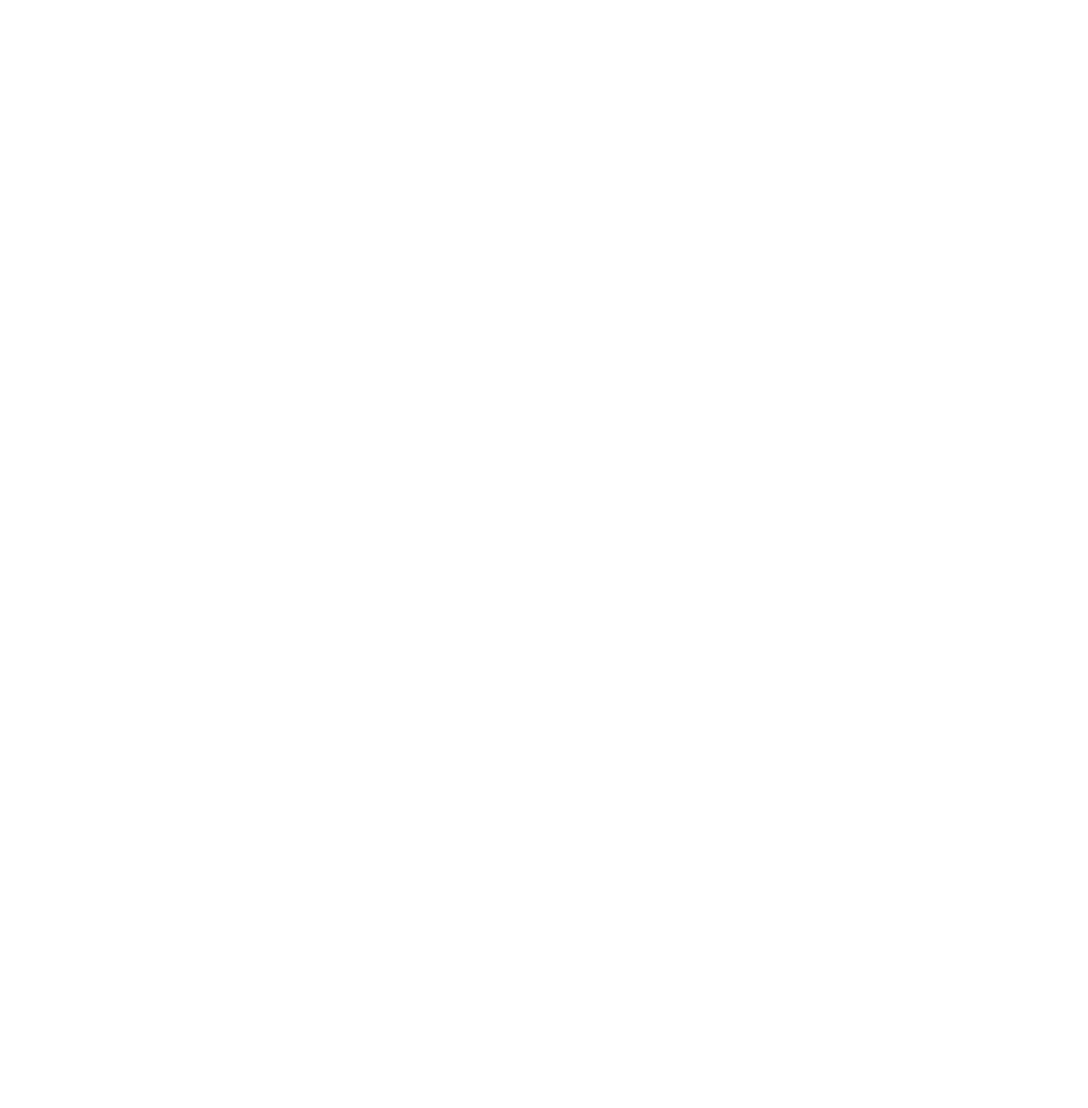
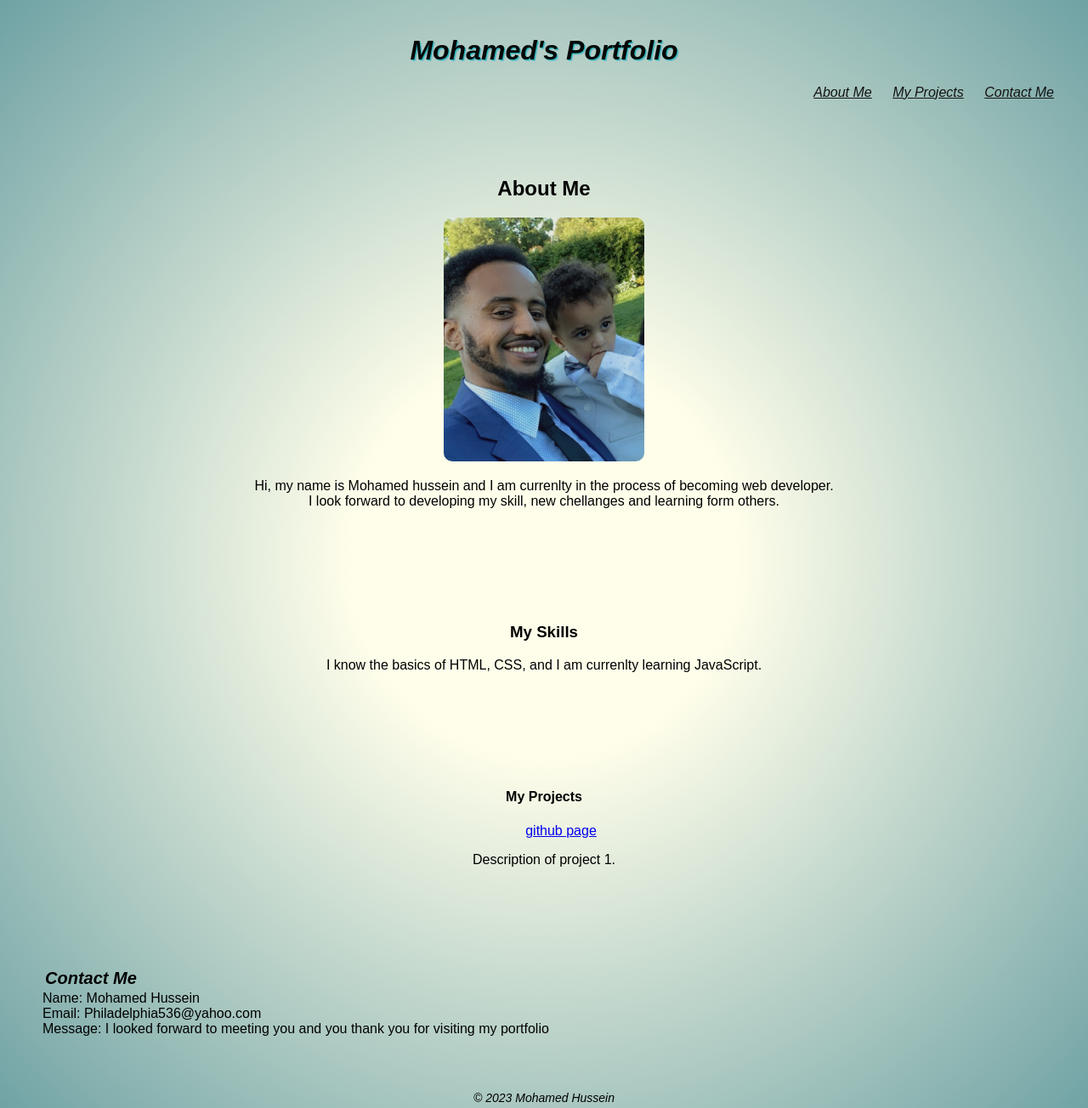
Before and after one commit to phill-star/Mohameds-portfolio, a plain HTML site: page index.html in a window 1280 px wide. Shown: the top 1304 px of the page at 85% size. Before the commit the page ends 800 px from the top, so only its background shows below. Drawn offline with Linux system fonts and the light colour scheme.

Commit message:
index.html

```diff
--- /dev/null
+++ b/assets/css/style.css
@@ -0,0 +1,87 @@
+
+  body {
+    background: radial-gradient(
+      ellipse at center,
+      #fffeea 0%,
+      #fffeea 25%,
+      #6fa2a4 100%
+    );
+    font-family: Arial, sans-serif;
+	margin: 0;
+  }
+
+  header {
+    font-weight: 100;
+    font-style: italic;
+	color: rgb(7, 7, 7);
+	padding: 20px;
+  }
+
+  nav ul {
+    text-align:right;
+	list-style: none;
+	margin: 0;
+	padding: 0;
+  }
+
+  nav li {
+	display: inline-block;
+	margin-right: 20px;
+  }
+
+  li {
+    list-style-type:none;
+    text-align:center;
+
+  }
+  nav a {
+	color: rgb(20, 19, 19);
+	text-decoration:underline;
+    font-style: italic;
+
+  }
+
+  section {
+	padding: 50px;
+  }
+
+  h1, h2, h3, h4 {
+	text-align: center;
+  }
+
+  h1 {
+    text-shadow: 1px 1px 0 rgb(35, 182, 182),
+       2px 2px 0 rgb(129, 189, 201);
+ }
+
+   h5 {
+    margin: 3px;
+    font-size: 20px;
+    font-style: italic;
+  }
+
+  p {
+    text-align: center;
+
+  }
+
+  img {
+    border-radius: 10px;
+	display: block;
+	margin: 0 auto 20px;
+	max-width: 20%;
+  }
+
+
+  form label, form textarea {
+    font-style: italic;
+    font-size: 20px;
+	margin-bottom: 10px;
+  }
+
+  footer {
+    text-align: center;
+    font-style: italic;
+    font-size: 14px;
+	color:black;
+}
--- a/index.html
+++ b/index.html
@@ -1,12 +1,56 @@
 <!DOCTYPE html>
-<html lang="en">
-<head>
-    <meta charset="UTF-8">
-    <meta http-equiv="X-UA-Compatible" content="IE=edge">
-    <meta name="viewport" content="width=device-width, initial-scale=1.0">
-    <title>Document</title>
+<html>
+  <head>
+    <title>Moahmed Hussein portfolio</title>
+    <link rel="stylesheet" href="./assets/css/style.css">
+
 </head>
-<body>
+  <body>
+    <header>
+      <h1> Mohamed's Portfolio</h1>
+      <nav>
+        <ul>
+          <li><a href="#about">About Me</a></li>
+          <li><a href="#projects">My Projects</a></li>
+          <li><a href="#contact">Contact Me</a></li>
+        </ul>
+      </nav>
+    </header>
 
-</body>
+    <section id="about">
+      <h2>About Me</h2>
+      <img src="./assets/images/IMG_1215.jpg" alt="My Photo">
+      <p>Hi, my name is Mohamed hussein and I am currenlty in the process of becoming web developer. <br>
+        I look forward to developing my skill, new chellanges and learning form others.
+      </p>
+    </section>
+
+    <Section id="skills">
+        <h3> My Skills</h3>
+        <p>I know the basics of HTML, CSS, and I am currenlty learning JavaScript.</p>
+   </Section>
+
+    <section id="projects">
+      <h4>My Projects</h4>
+      <ul>
+        <li>
+        <a href="https://github.com/phill-star/Challenge-2">github page</a>
+        </li>
+      </ul>
+      <p>Description of project 1.</p>
+    </section>
+
+    <section id="contact">
+    <h5>Contact Me</h5>
+        <div>
+            <label for="name">Name: Mohamed Hussein</label> <br>
+            <label for="email">Email: Philadelphia536@yahoo.com</label><br>
+            <label for="message">Message: I looked forward to meeting you and you thank you for visiting my portfolio</label>
+          </div>
+    </section>
+
+    <footer>
+      <p>&copy; 2023 Mohamed Hussein</p>
+    </footer>
+  </body>
 </html>
```
Also changed, not shown: assets/css-/# style.css (deleted), assets/images/IMG_1215.jpg (added), 1 other file.
